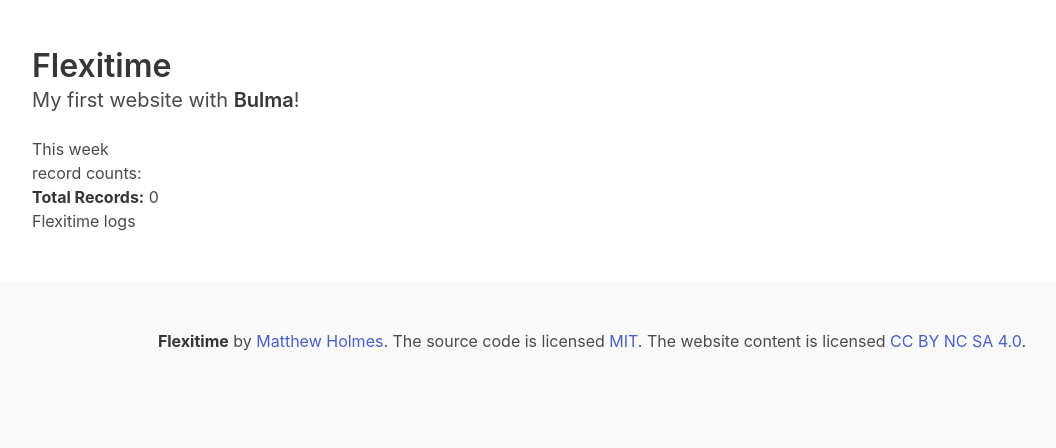
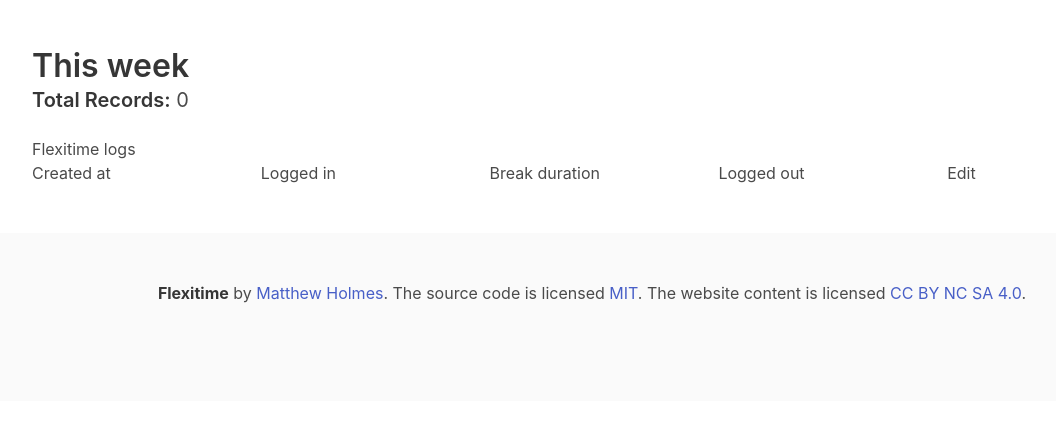
Before and after one commit to MattHolmes123/flexitime, a Django app: page /flexitime/this_week in a window 1280 px wide. Shown: the part 56-504 px from the top of the page, without its empty margins (48-1104 px from the left). Run offline with Django 3.2, Linux system fonts and the light colour scheme; the visitor is signed in with stand-in values (Sample User, id 1); data that the repository does not hold is empty; some libraries are stand-ins or nearby versions.

Commit message:
Update "this_week" to use bulma styling.

```diff
--- a/templates/base_generic.html
+++ b/templates/base_generic.html
@@ -33,12 +33,6 @@
         {% endif %}
 
         <div class="container is-fluid">
-            <h1 class="title">
-                Flexitime
-            </h1>
-            <p class="subtitle">
-                My first website with <strong>Bulma</strong>!
-            </p>
             {% block content %}{% endblock %}
         </div>
     </section>
--- a/templates/main/flexitimelog_detail.html
+++ b/templates/main/flexitimelog_detail.html
@@ -1,6 +1,7 @@
 {% extends "base_generic.html" %}
 
 {% block content %}
+    <p class="subtitle">Flexitime log entry:</p>
     {{ flexitimelog.logged_in }}
     {{ flexitimelog.break_duration }}
     {{ flexitimelog.logged_out }}
--- a/templates/main/flexitimelog_form.html
+++ b/templates/main/flexitimelog_form.html
@@ -1,6 +1,7 @@
 {% extends "base_generic.html" %}
 
 {% block content %}
+    <p class="subtitle">Create / Update a Flexitime log</p>
     <form action="" method="post">
         {% csrf_token %}
         {% for field in form %}
--- a/templates/this_week.html
+++ b/templates/this_week.html
@@ -1,16 +1,23 @@
 {% extends "base_generic.html" %}
 
 {% block content %}
-    <h1>This week</h1>
-    <p>record counts:</p>
-    <ul>
-        <li><strong>Total Records:</strong> {{ total_records }}</li>
-    </ul>
-
-    <h2>Flexitime logs</h2>
-    <ul>
-        {% for entry in flexitime_list %}
-            <li>{{ entry.created_at }}: {{ entry.logged_in }} - {{ entry.break_duration }} - {{ entry.logged_out }}</li>
-        {% endfor %}
-    </ul>
+    <h1 class="title">This week</h1>
+    <p class="subtitle"><strong>Total Records:</strong> {{ total_records }}</p>
+    <p>Flexitime logs</p>
+    <div class="columns">
+        <div class="column">Created at</div>
+        <div class="column">Logged in </div>
+        <div class="column">Break duration</div>
+        <div class="column">Logged out</div>
+        <div class="column">Edit</div>
+    </div>
+    {% for entry in flexitime_list %}
+        <div class="columns">
+            <div class="column">{{ entry.created_at }}</div>
+            <div class="column">{{ entry.logged_in }}</div>
+            <div class="column">{{ entry.break_duration }}</div>
+            <div class="column">{{ entry.logged_out }}</div>
+            <div class="column"><a href="{{ entry.get_absolute_url }}">Edit</a></div>
+        </div>
+    {% endfor %}
 {% endblock %}
```
Also changed, not shown: templates/index.html (+3 -5 lines).
